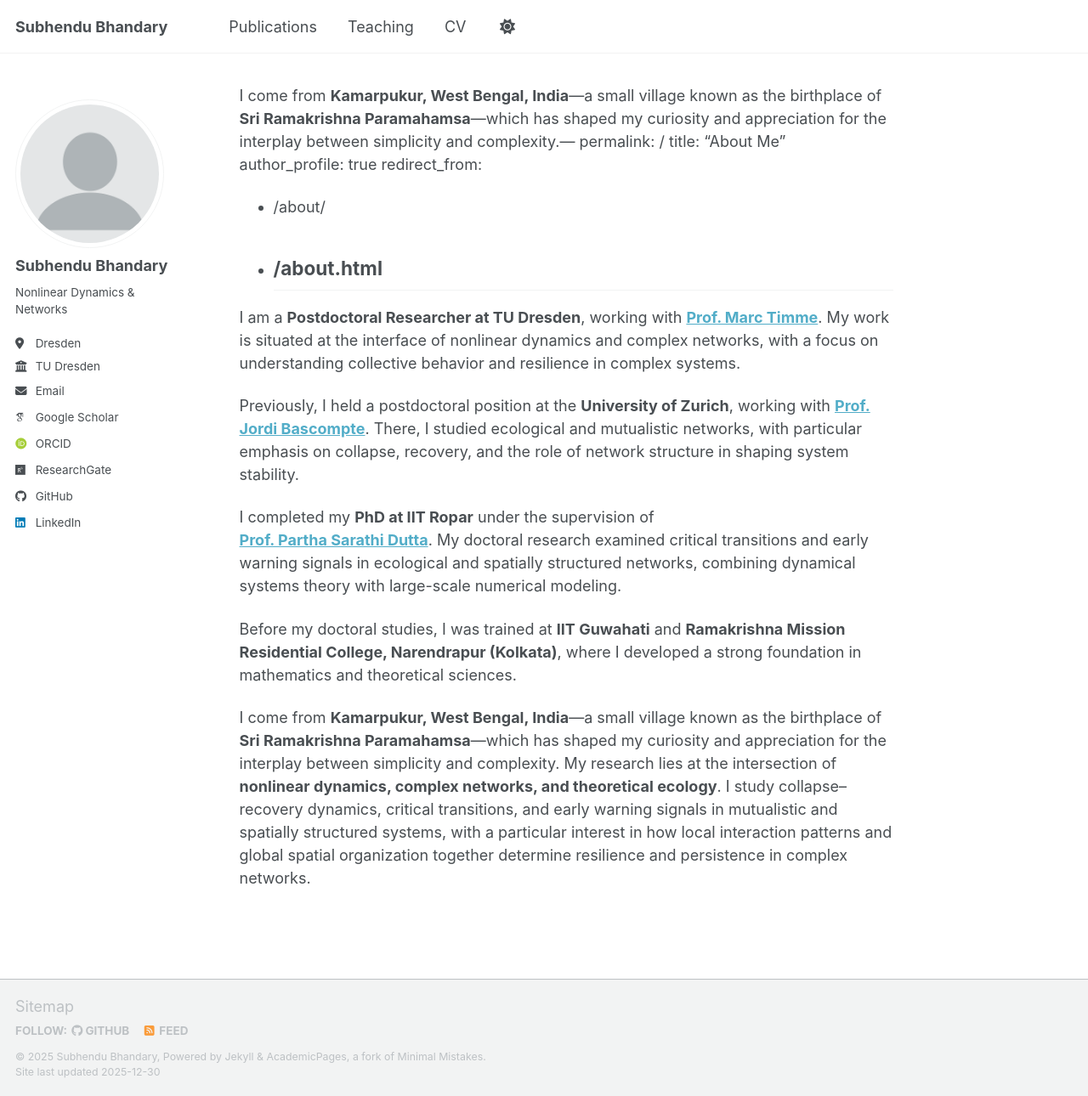
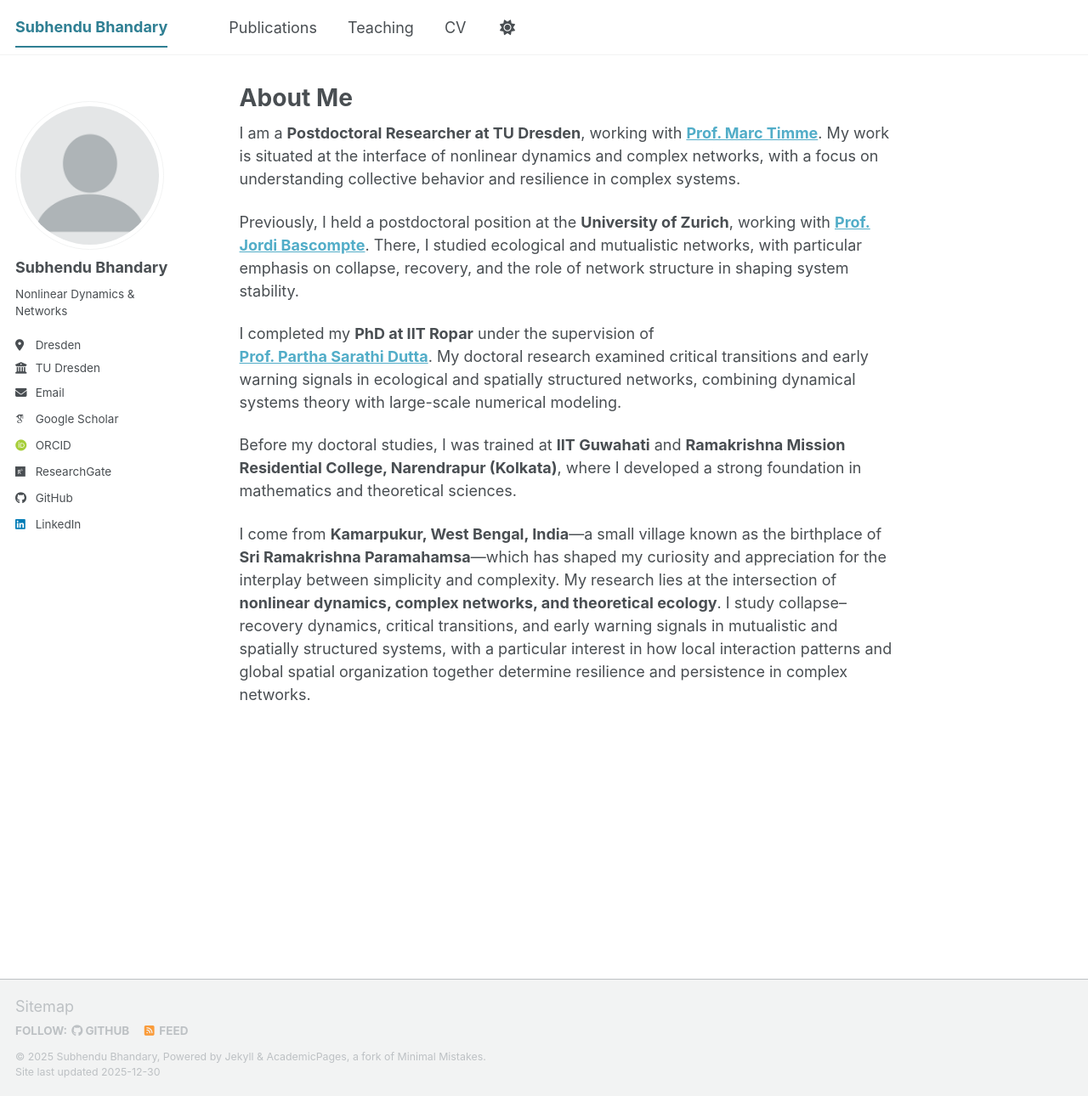
Before and after one commit to subhendu-math/subhendu-math.github.io, a Jekyll site: the page built from _pages/about.md, in a window 1280 px wide and 1290 px high. Shown: the whole window at 85% size. Built offline with Jekyll 4.4.1, drawn with Linux system fonts in a browser that asks for light colours; some web fonts are replaced; our own code applies the rules of GitHub Pages for plain Markdown files; a script bundle is joined from its source files by our own code; library files that are not in the unit come from our copies.

Commit message:
Update about page with new permalink and title

```diff
--- a/_pages/about.md
+++ b/_pages/about.md
@@ -1,4 +1,4 @@
-I come from **Kamarpukur, West Bengal, India**—a small village known as the birthplace of **Sri Ramakrishna Paramahamsa**—which has shaped my curiosity and appreciation for the interplay between simplicity and complexity.---
+---
 permalink: /
 title: "About Me"
 author_profile: true
```
